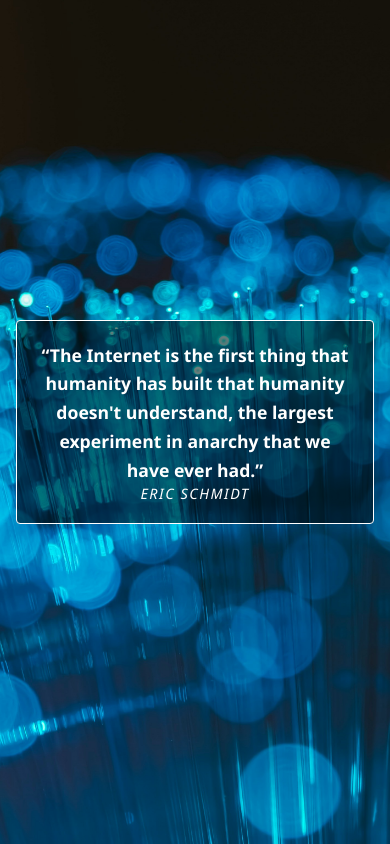
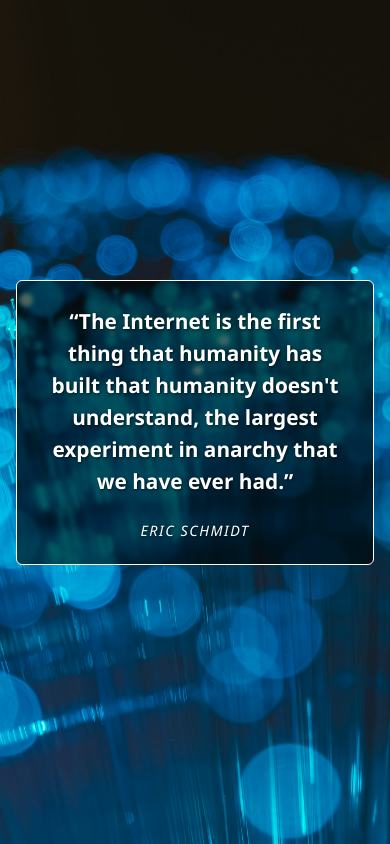
Before and after one commit to TeriD/the-quote-card-express, a website: page public/index.html in a window 390 px wide. Drawn offline with Linux system fonts and the light colour scheme.

Commit message:
Updated per Dan's feedback.

```diff
--- a/public/css/style.css
+++ b/public/css/style.css
@@ -11,14 +11,11 @@ body {
     font-family: 'Segoe UI', Tahoma, Geneva, Verdana, sans-serif;
 }
 
-/* Main layout with background image */
+/* Main container */
 .main {
     position: relative;
     width: 100%;
     height: 100vh;
-    background-image: url("../img/sander-weeteling-KABfjuSOx74-unsplash.jpg");
-    background-size: cover;
-    background-position: center;
     display: flex;
     align-items: center;
     justify-content: center;
@@ -26,19 +23,35 @@ body {
     overflow: hidden;
 }
 
+/* Background image stays in this layer */
+.background-img {
+    position: absolute;
+    top: 0;
+    left: 0;
+    width: 100%;
+    height: 100%;
+    background-image: url("../img/sander-weeteling-KABfjuSOx74-unsplash.jpg");
+    background-size: cover;
+    background-position: center;
+    z-index: 0;
+    opacity: 1;
+    /* Full image, adjust if needed */
+}
+
 /* Quote container */
 .quote-container {
     position: relative;
-    background: rgba(0, 0, 0, 0.5);
-    /* Add contrast */
+    background: rgba(0, 0, 0, 0.6);
+    /* dark overlay */
     border: 1px solid white;
-    padding: 2rem 3rem;
-    max-width: 700px;
+    padding: 2.5rem 3.5rem;
+    max-width: 800px;
     width: 100%;
     text-align: center;
     color: white;
     z-index: 1;
-    border-radius: 4px;
+    border-radius: 6px;
+    backdrop-filter: blur(2px);
 }
 
 /* Quote text */
@@ -46,7 +59,8 @@ body {
     font-size: 2rem;
     font-weight: bold;
     line-height: 2.8rem;
-    color: white;
+    text-shadow: 1px 1px 3px rgba(0, 0, 0, 0.7);
+    margin-bottom: 1.5rem;
 }
 
 /* Author text */
@@ -55,13 +69,29 @@ body {
     font-style: italic;
     text-transform: uppercase;
     letter-spacing: 1.5px;
-    color: white;
+    text-shadow: 1px 1px 3px rgba(0, 0, 0, 0.7);
 }
 
 /* Responsive: medium screens */
 @media (max-width: 768px) {
     .quote-container {
-        padding: 1.5rem 2rem;
+        padding: 2rem;
+    }
+
+    .quote-text {
+        font-size: 1.6rem;
+        line-height: 2.4rem;
+    }
+
+    .author-text {
+        font-size: 1rem;
+    }
+}
+
+/* Responsive: small screens */
+@media (max-width: 480px) {
+    .quote-container {
+        padding: 1.5rem;
     }
 
     .quote-text {
@@ -69,19 +99,6 @@ body {
         line-height: 2rem;
     }
 
-
-/* Responsive: small screens */
-@media (max-width: 480px) {
-    .quote-container {
-        padding: 1.25rem 1.5rem;
-    }
-
-    .quote-text {
-        font-size: 1.1rem;
-        line-height: 1.8rem;
-    }
-
     .author-text {
         font-size: 0.9rem;
-    }
-}
+    } }
--- a/public/index.html
+++ b/public/index.html
@@ -10,10 +10,13 @@
 
 <body>
     <main class="main">
+        <div class="background-img"></div>
         <article class="quote-container">
-            <q id="quote" class="quote-text">The Internet is the first thing that humanity has built that humanity
-                doesn't understand, the largest experiment in anarchy that we have ever had.</q>
-            <p id="author" class="author-text">Eric Schmidt</p>
+            <p id="quote" class="quote-text">
+                “The Internet is the first thing that humanity has built that humanity doesn't understand, the largest
+                experiment in anarchy that we have ever had.”
+            </p>
+            <p id="author" class="author-text">ERIC SCHMIDT</p>
         </article>
     </main>
     <script src="./js/index.js"></script>
```
